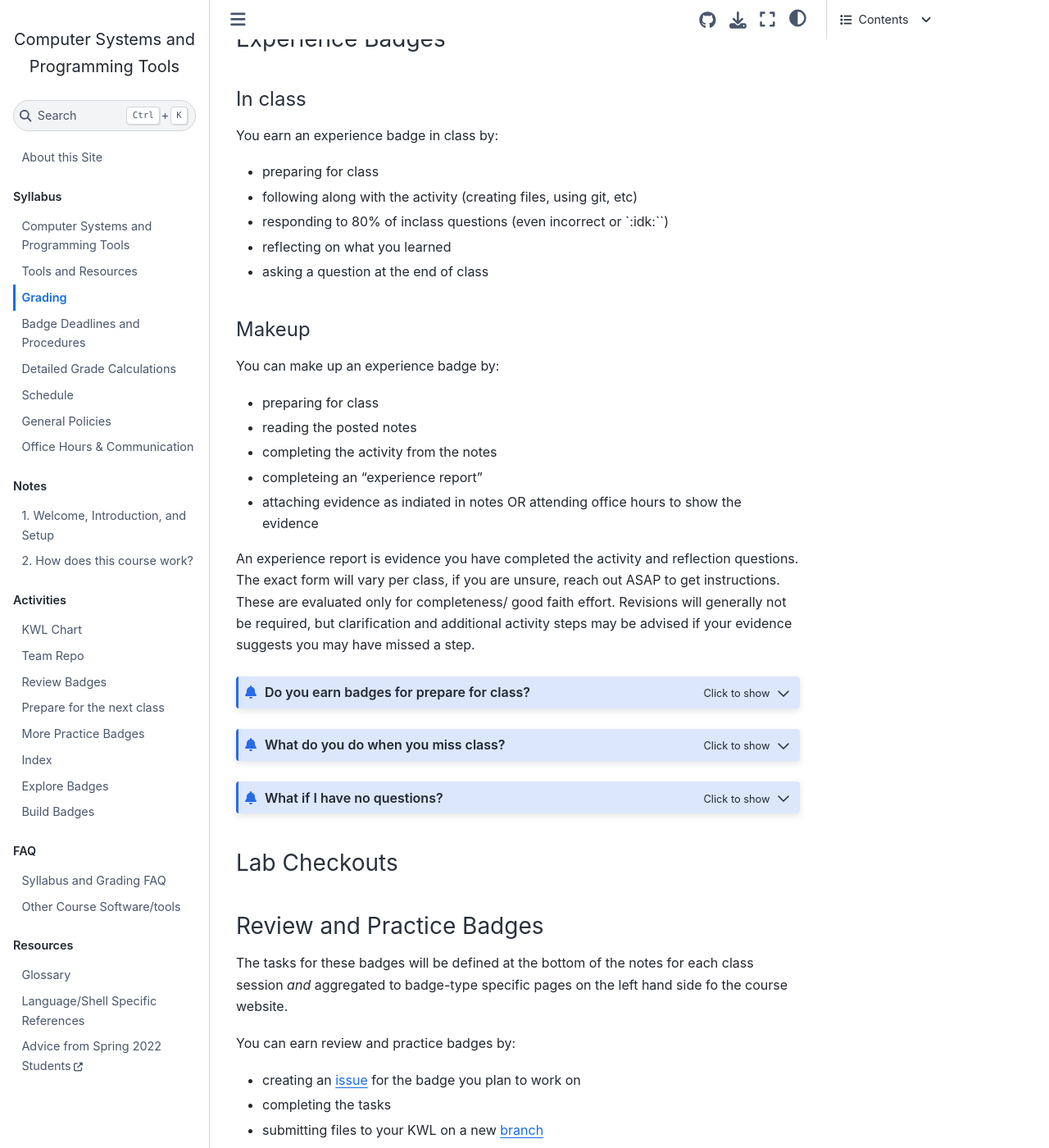
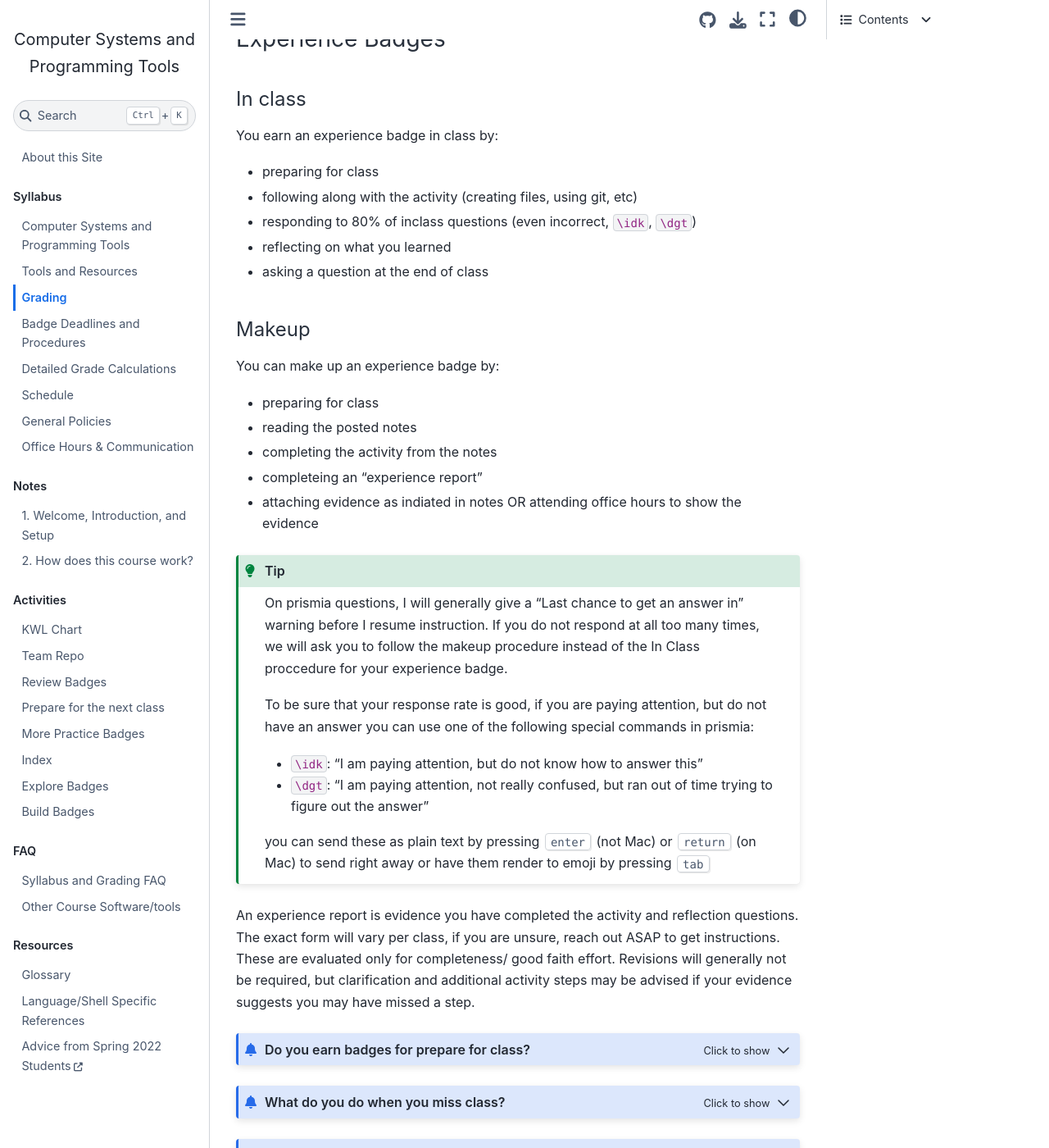
Before and after one commit to compsys-progtools/spring2024, a Jupyter Book: the page built from syllabus/grading.md, in a window 1280 px wide and 1400 px high, scrolled down 4961 px. Shown: the whole window at 82% size. Built offline with Jupyter Book 1.0.4 settings and Sphinx 7.4.7 and the Sphinx Book theme 1.1.4, drawn with Linux system fonts in a browser that asks for light colours; pages that are not in the unit, such as notebooks, are missing from menus.

Commit message:
clarify idk use, add dgt use for prismia

````diff
--- a/syllabus/grading.md
+++ b/syllabus/grading.md
@@ -170,12 +170,14 @@ No, you cannot earn practice and review for the same date.
 
 ### Experience Badges
 
+
+
 (expinclass)=
 #### In class
 You earn an experience badge in class by:
 - preparing for class
 - following along with the activity (creating files, using git, etc)
-- responding to 80% of inclass questions (even incorrect or `\:idk:``)
+- responding to 80% of inclass questions (even incorrect, `\idk`, `\dgt`)
 - reflecting on what you learned
 - asking a question at the end of class
 
@@ -188,6 +190,20 @@ You can make up an experience badge by:
 - completing the activity from the notes
 - completeing an "experience report"
 - attaching evidence as indiated in notes OR attending office hours to show the evidence
+
+
+```{tip}
+On prismia questions, I will generally give a "Last chance to get an answer in" warning before I
+resume instruction. If you do not respond at all too many times, we will ask you to follow the makeup
+procedure instead of the In Class proccedure for your experience badge.
+
+To be sure that your response rate is good, if you are paying attention, but do not have an answer you can use one of the following special commands in prismia:
+- `\idk`: "I am paying attention, but do not know how to answer this"
+- `\dgt`: "I am paying attention, not really confused, but ran out of time trying to figure out the answer"
+
+you can send these as plain text by pressing {kbd}`enter` (not Mac) or  {kbd}`return` (on Mac)  to send right away or have them render to emoji by pressing {kbd}`tab`
+```
+
 
 An experience report is evidence you have completed the activity and reflection questions. The exact form will vary per class, if you are unsure, reach out ASAP to get instructions. These are evaluated only for completeness/ good faith effort.  Revisions will generally not be required, but clarification and additional activity steps may be advised if your evidence suggests you may have missed a step.
 
````
